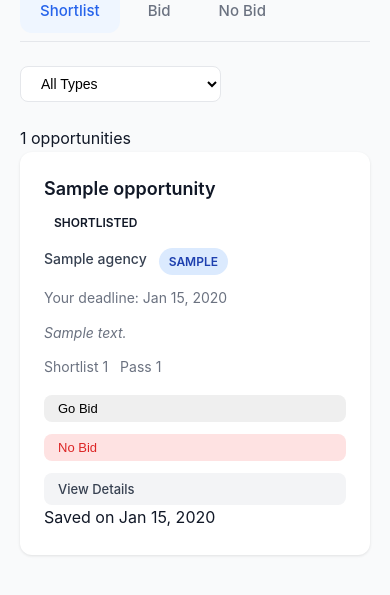
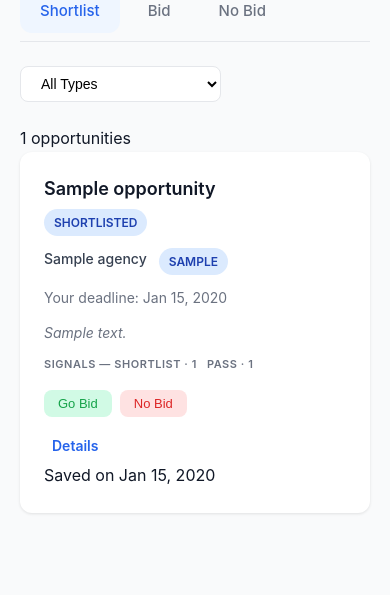
Before and after one commit to JoshLaven/bidlens, a FastAPI app: template src/bidlens/templates/saved.html in a window 390 px wide. Shown: the part 183-778 px from the top of the page. Run offline with FastAPI, Linux system fonts and the light colour scheme; the template is opened without the code that fills it: most values are stand-ins (such as "Sample title", 1, 10 or a date in 2020).

Commit message:
Update saved page to align with feed UI and improve mobile display
Adjusts saved page UI to match feed layout, including signal counts, action buttons, and details link. Updates CSS for proper styling and mobile responsiveness.

Replit-Commit-Author: Agent
Replit-Commit-Session-Id: b73a8159-9e94-4b87-a88c-bbf8540ea008
Replit-Commit-Checkpoint-Type: full_checkpoint
Replit-Commit-Event-Id: 7e746a42-5db4-498f-a77f-e9e76638d36b
Replit-Commit-Screenshot-Url: https://storage.googleapis.com/screenshot-production-us-central1/adf96c2d-aa2e-46b2-afdc-53ffece9538d/b73a8159-9e94-4b87-a88c-bbf8540ea008/2uj6jdx
Replit-Helium-Checkpoint-Created: true

```diff
--- a/src/bidlens/static/css/styles.css
+++ b/src/bidlens/static/css/styles.css
@@ -253,6 +253,16 @@ h2 {
   box-shadow: 0 0 0 2px rgba(37, 99, 235, 0.18);
 }
 
+.signals-line {
+    font-size: 0.6875rem;
+    font-weight: 600;
+    letter-spacing: 0.05em;
+    text-transform: uppercase;
+    color: var(--gray-500);
+    margin-bottom: 4px;
+    margin-top: 4px;
+}
+
 .details-link {
   font-size: 0.875rem;
   font-weight: 600;
@@ -296,6 +306,15 @@ h2 {
 
 .btn-secondary:hover {
     background: var(--gray-200);
+}
+
+.btn-success {
+    background: #d1fae5;
+    color: var(--success);
+}
+
+.btn-success:hover {
+    background: #bbf7d0;
 }
 
 .btn-danger {
--- a/src/bidlens/templates/saved.html
+++ b/src/bidlens/templates/saved.html
@@ -34,13 +34,13 @@
             <div class="card-header">
                 <a href="/opportunity/{{ item.opportunity.id }}" class="card-title">{{ item.opportunity.title }}</a>
                 {% if state_filter == 'saved' %}
-                  <span class="badge badge-saved">Shortlisted</span>
+                  <span class="badge badge-status-saved">Shortlisted</span>
                 {% elif state_filter == 'bid' %}
-                  <span class="badge badge-inprogress">Go Bid</span>
+                  <span class="badge badge-status-in_progress">Go Bid</span>
                 {% elif state_filter == 'no_bid' %}
-                  <span class="badge badge-dropped">No Bid</span>
+                  <span class="badge badge-status-dropped">No Bid</span>
                 {% else %}
-                  <span class="badge badge-saved">Shortlisted</span>
+                  <span class="badge badge-status-saved">Shortlisted</span>
                 {% endif %}
             </div>
             <div class="card-meta">
@@ -61,12 +61,12 @@
                 <span style="font-style: italic; color: var(--gray-500);">{{ item.notes[:100] }}{% if item.notes|length > 100 %}...{% endif %}</span>
             </div>
             {% endif %}
-          <div class="card-meta" style="display:flex; gap:12px;">
-            <span>Shortlist {{ item.up_count }}</span>
-            <span>Pass {{ item.down_count }}</span>
+            <div class="signals-line">
+              SIGNALS &mdash; Shortlist &middot; {{ item.up_count }}  &nbsp; Pass &middot; {{ item.down_count }}
             </div>
 
             <div class="card-actions">
+              <div class="actions-left">
                 {% if state_filter == 'saved' %}
                   <button
                     type="button"
@@ -84,8 +84,11 @@
                     No Bid
                   </button>
                 {% endif %}
+              </div>
 
-              <a href="/opportunity/{{ item.opportunity.id }}" class="btn btn-secondary btn-sm">View Details</a>
+              <div class="actions-right">
+                <a href="/opportunity/{{ item.opportunity.id }}" class="details-link">Details</a>
+              </div>
             </div>
             <div class="card-footer">
               {% if item.created_at %}
@@ -101,7 +104,7 @@
       <p>Start by browsing the <a href="/">feed</a> and shortlisting opportunities you're interested in.</p>
     {% elif state_filter == 'bid' %}
       <h2>No Go Bid decisions yet</h2>
-      <p>Move an opportunity from Shortlist to Go Bid when you’ve decided to pursue it.</p>
+      <p>Move an opportunity from Shortlist to Go Bid when you've decided to pursue it.</p>
     {% elif state_filter == 'no_bid' %}
       <h2>No No Bid decisions yet</h2>
       <p>Mark opportunities as No Bid from the Feed or Shortlist.</p>
```
Lines whose indentation alone changed are shown as unchanged.
